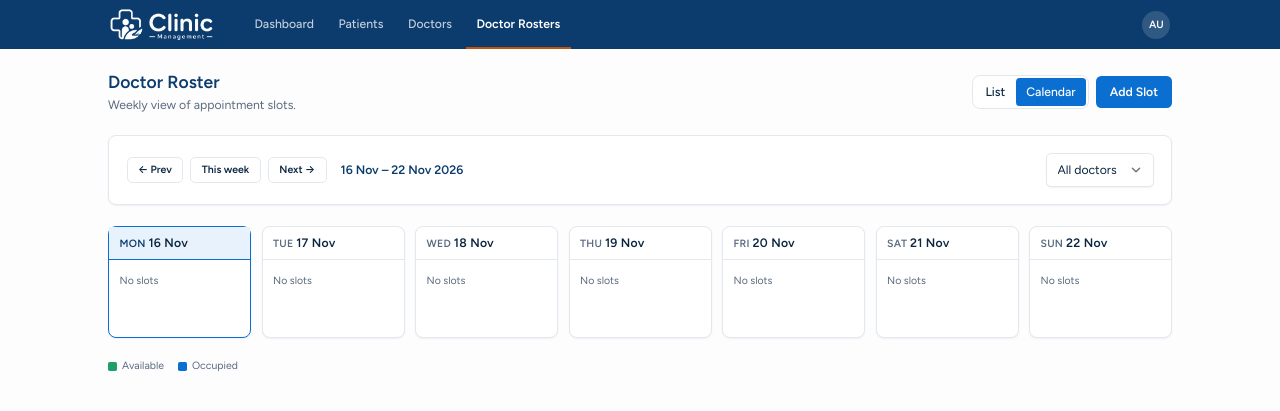
After one commit to muhdammar-azizan/clinic-management-system, a Laravel app: page /admin/rosters/calendar in a window 1280 px wide. The commit adds this page. Shown: the top 411 px of the page. Run offline with Laravel 12, Linux system fonts and the light colour scheme; a user stored in the database is signed in; data comes from the database, SQL or seed files in the repository; tables that the repository leaves empty hold one stand-in row (values such as "Sample post"); style sheets or scripts are compiled from the project's sources.

Commit message:
Add weekly roster calendar with week navigation, doctor filter and list/calendar switch

```diff
--- a/app/Http/Controllers/Admin/RosterSlotController.php
+++ b/app/Http/Controllers/Admin/RosterSlotController.php
@@ -7,7 +7,10 @@ use App\Http\Controllers\Controller;
 use App\Http\Requests\Admin\RosterSlotRequest;
 use App\Models\RosterSlot;
 use App\Models\User;
+use Carbon\Carbon;
+use Carbon\Exceptions\InvalidFormatException;
 use Illuminate\Http\RedirectResponse;
+use Illuminate\Http\Request;
 use Illuminate\View\View;
 
 class RosterSlotController extends Controller
@@ -23,6 +26,39 @@ class RosterSlotController extends Controller
             ->withQueryString();
 
         return view('admin.rosters.index', ['slots' => $slots]);
+    }
+
+    /**
+     * Weekly calendar (Monday to Sunday). The week comes from ?week=YYYY-MM-DD, any day in that week.
+     */
+    public function calendar(Request $request): View
+    {
+        try {
+            $anchor = $request->filled('week') ? Carbon::createFromFormat('Y-m-d', $request->string('week')->toString())->startOfDay() : today();
+        } catch (InvalidFormatException) {
+            $anchor = today();
+        }
+
+        $weekStart = $anchor->copy()->startOfWeek(Carbon::MONDAY);
+        $weekEnd = $weekStart->copy()->addDays(6);
+        $doctorId = $request->integer('doctor') ?: null;
+
+        $slotsByDay = RosterSlot::query()
+            ->with('doctor')
+            ->withExists('activeAppointment')
+            ->whereBetween('slot_date', [$weekStart->toDateString(), $weekEnd->toDateString()])
+            ->when($doctorId, fn ($query) => $query->where('doctor_id', $doctorId))
+            ->orderBy('start_time')
+            ->get()
+            ->groupBy(fn (RosterSlot $slot) => $slot->slot_date->toDateString());
+
+        return view('admin.rosters.calendar', [
+            'weekStart' => $weekStart,
+            'days' => collect(range(0, 6))->map(fn ($i) => $weekStart->copy()->addDays($i)),
+            'slotsByDay' => $slotsByDay,
+            'doctors' => $this->doctors(),
+            'doctorId' => $doctorId,
+        ]);
     }
 
     public function create(): View
--- /dev/null
+++ b/resources/views/admin/rosters/_tabs.blade.php
@@ -0,0 +1,7 @@
+{{-- List / Calendar switch shared by both roster pages. --}}
+<div class="inline-flex rounded-card border border-line bg-white p-0.5 text-sm font-medium">
+    <a href="{{ route('admin.rosters.index') }}"
+       @class(['rounded px-3 py-1.5', 'bg-primary text-white' => request()->routeIs('admin.rosters.index'), 'text-ink hover:bg-primary-soft' => ! request()->routeIs('admin.rosters.index')])>List</a>
+    <a href="{{ route('admin.rosters.calendar') }}"
+       @class(['rounded px-3 py-1.5', 'bg-primary text-white' => request()->routeIs('admin.rosters.calendar'), 'text-ink hover:bg-primary-soft' => ! request()->routeIs('admin.rosters.calendar')])>Calendar</a>
+</div>
--- /dev/null
+++ b/resources/views/admin/rosters/calendar.blade.php
@@ -0,0 +1,83 @@
+<x-app-layout>
+    @php
+        $query = fn ($week) => array_filter(['week' => $week->toDateString(), 'doctor' => $doctorId]);
+        $weekEnd = $weekStart->copy()->addDays(6);
+    @endphp
+
+    <div class="mx-auto max-w-7xl space-y-6 px-4 py-6 sm:px-6 lg:px-8">
+        <x-page-header title="Doctor Roster" subtitle="Weekly view of appointment slots.">
+            <x-slot name="actions">
+                @include('admin.rosters._tabs')
+                <x-button :href="route('admin.rosters.create')">Add Slot</x-button>
+            </x-slot>
+        </x-page-header>
+
+        <x-card>
+            <div class="flex flex-wrap items-center justify-between gap-3">
+                <div class="flex items-center gap-2">
+                    <x-button :href="route('admin.rosters.calendar', $query($weekStart->copy()->subWeek()))" variant="secondary" size="sm" aria-label="Previous week">&larr; Prev</x-button>
+                    <x-button :href="route('admin.rosters.calendar', array_filter(['doctor' => $doctorId]))" variant="secondary" size="sm">This week</x-button>
+                    <x-button :href="route('admin.rosters.calendar', $query($weekStart->copy()->addWeek()))" variant="secondary" size="sm" aria-label="Next week">Next &rarr;</x-button>
+                    <span class="ms-2 text-sm font-semibold text-deep">{{ $weekStart->format('d M') }} &ndash; {{ $weekEnd->format('d M Y') }}</span>
+                </div>
+
+                <form method="GET" class="flex items-center gap-2">
+                    <input type="hidden" name="week" value="{{ $weekStart->toDateString() }}">
+                    <x-select name="doctor" class="block w-52" onchange="this.form.submit()" aria-label="Filter by doctor">
+                        <option value="">All doctors</option>
+                        @foreach ($doctors as $doctor)
+                            <option value="{{ $doctor->id }}" @selected($doctorId === $doctor->id)>{{ $doctor->name }}</option>
+                        @endforeach
+                    </x-select>
+                </form>
+            </div>
+        </x-card>
+
+        <div class="grid gap-3 md:grid-cols-7">
+            @foreach ($days as $day)
+                @php($slots = $slotsByDay->get($day->toDateString(), collect()))
+                <section @class([
+                    'min-h-32 rounded-card border bg-white shadow-card',
+                    'border-primary' => $day->isToday(),
+                    'border-line' => ! $day->isToday(),
+                ])>
+                    <header @class([
+                        'border-b px-3 py-2 text-xs font-semibold uppercase tracking-wide',
+                        'border-primary bg-primary-soft text-deep' => $day->isToday(),
+                        'border-line text-muted' => ! $day->isToday(),
+                    ])>
+                        {{ $day->format('D') }} <span class="text-sm normal-case text-ink">{{ $day->format('d M') }}</span>
+                    </header>
+
+                    <ul class="space-y-1.5 p-2">
+                        @forelse ($slots as $slot)
+                            @php($booked = $slot->active_appointment_exists)
+                            <li>
+                                {{-- Booked slots are locked, so they have no edit link. --}}
+                                <a @if (! $booked) href="{{ route('admin.rosters.edit', $slot) }}" @endif
+                                   @class([
+                                       'block rounded border px-2 py-1.5 text-xs leading-tight',
+                                       'border-success/30 bg-success-soft text-success-dark hover:border-success' => $slot->status->value === 'available',
+                                       'border-primary/30 bg-primary-soft text-deep' => $slot->status->value === 'occupied',
+                                       'cursor-default' => $booked,
+                                   ])
+                                   title="{{ $slot->slot_code }}{{ $slot->notes ? ' - '.$slot->notes : '' }}">
+                                    <span class="font-semibold">{{ $slot->start_time_label }}</span>
+                                    <span class="block truncate">{{ $slot->doctor->name }}</span>
+                                    <span class="block text-[11px] opacity-80">{{ $slot->status->label() }}{{ $booked ? ' (booked)' : '' }}</span>
+                                </a>
+                            </li>
+                        @empty
+                            <li class="px-1 py-2 text-xs text-muted">No slots</li>
+                        @endforelse
+                    </ul>
+                </section>
+            @endforeach
+        </div>
+
+        <div class="flex flex-wrap gap-4 text-xs text-muted">
+            <span class="inline-flex items-center gap-1.5"><span class="h-2.5 w-2.5 rounded-sm bg-success"></span> Available</span>
+            <span class="inline-flex items-center gap-1.5"><span class="h-2.5 w-2.5 rounded-sm bg-primary"></span> Occupied</span>
+        </div>
+    </div>
+</x-app-layout>
--- a/resources/views/admin/rosters/index.blade.php
+++ b/resources/views/admin/rosters/index.blade.php
@@ -2,6 +2,7 @@
     <div class="mx-auto max-w-7xl space-y-6 px-4 py-6 sm:px-6 lg:px-8">
         <x-page-header title="Doctor Roster" subtitle="Create and manage appointment slots for each doctor.">
             <x-slot name="actions">
+                @include('admin.rosters._tabs')
                 <x-button :href="route('admin.rosters.create')">Add Slot</x-button>
             </x-slot>
         </x-page-header>
--- a/routes/web.php
+++ b/routes/web.php
@@ -32,6 +32,7 @@ Route::middleware('auth')->group(function () {
 Route::middleware(['auth', 'role:admin'])->prefix('admin')->name('admin.')->group(function () {
     Route::get('/dashboard', Admin\DashboardController::class)->name('dashboard');
     Route::resource('doctors', Admin\DoctorController::class)->except('show');
+    Route::get('rosters/calendar', [Admin\RosterSlotController::class, 'calendar'])->name('rosters.calendar');
     Route::resource('rosters', Admin\RosterSlotController::class)->except('show')->parameters(['rosters' => 'slot']);
     Route::resource('patients', Admin\PatientController::class)->only(['index', 'show', 'edit', 'update', 'destroy']);
 });
```
Also changed, not shown: tests/Feature/Admin/RosterCalendarTest.php (added, +86 -0 lines).
